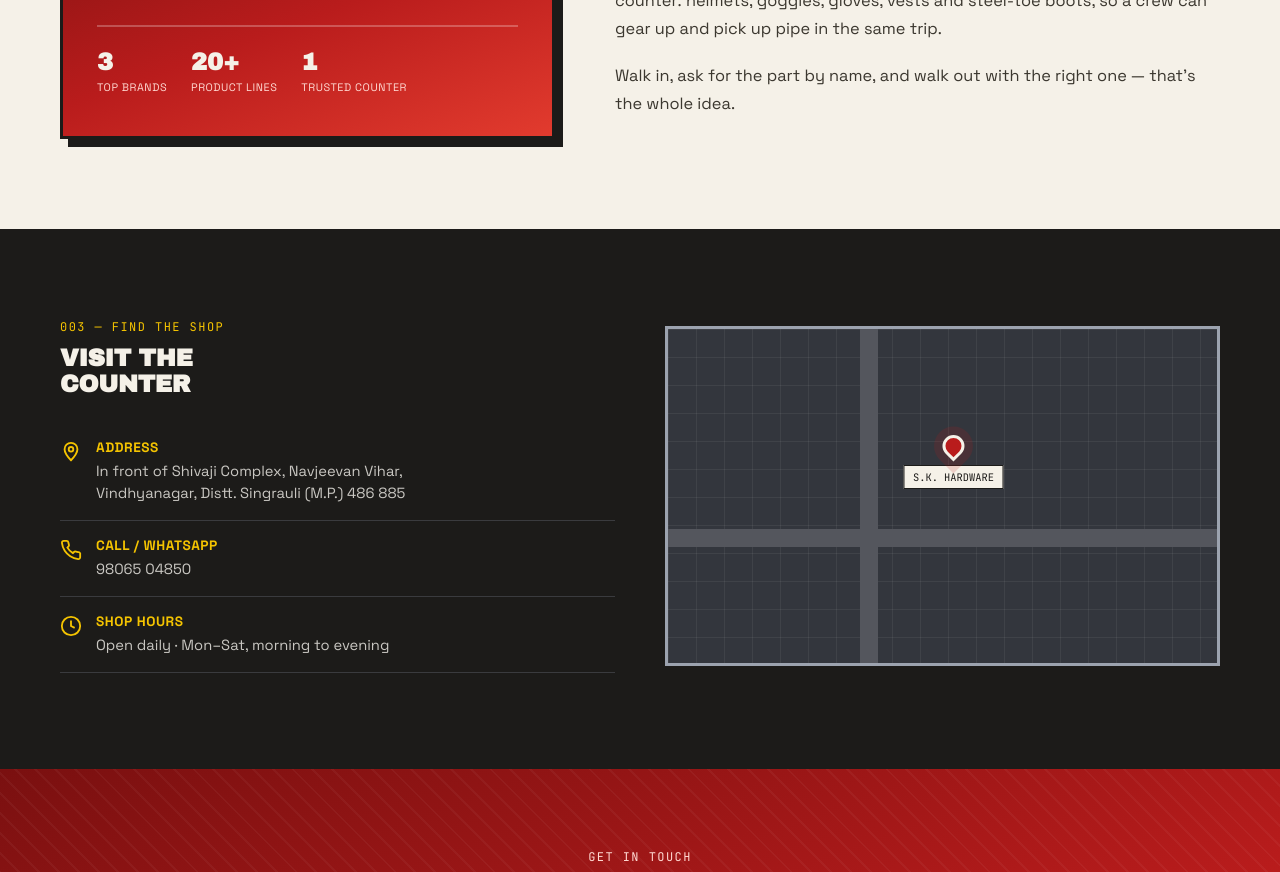
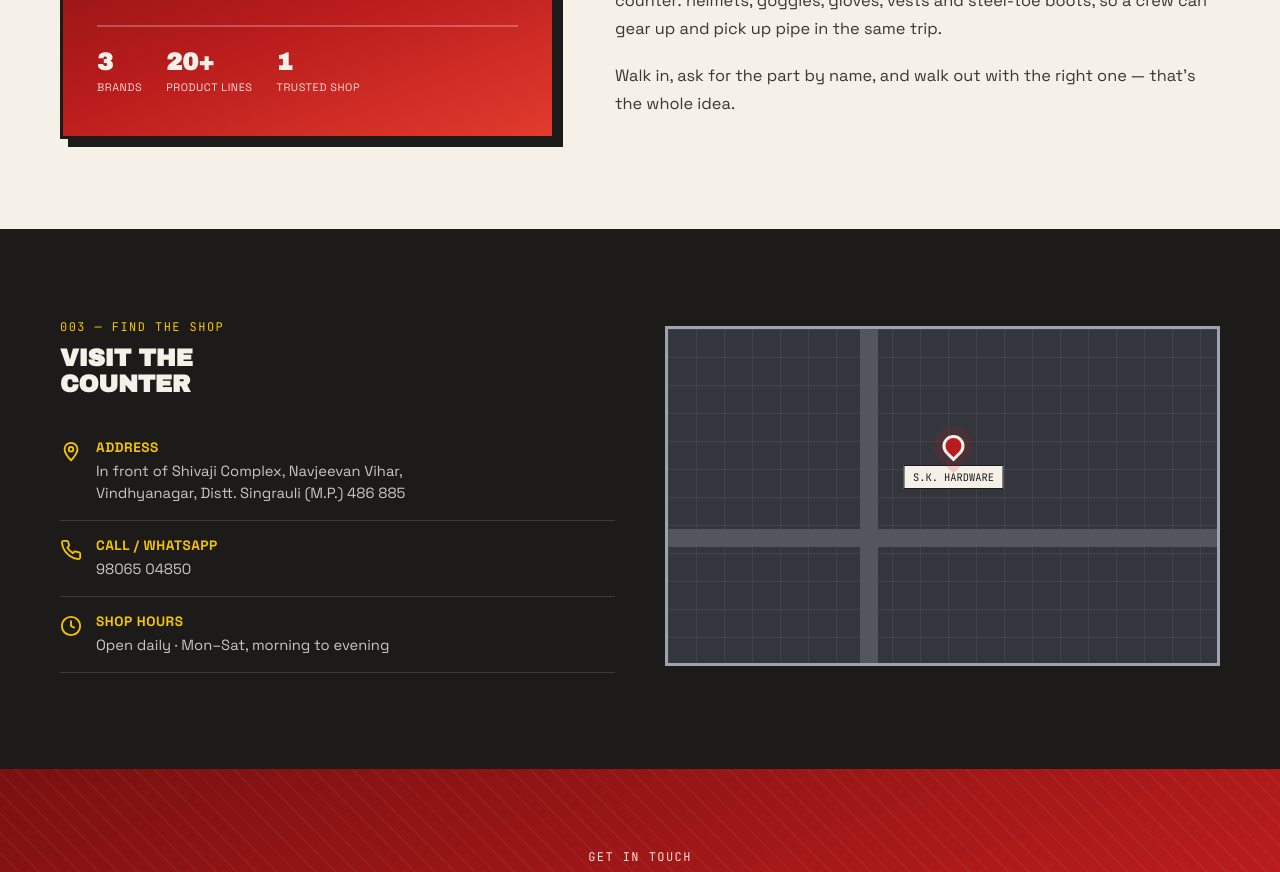
Before and after one commit to webscratch1947/sk-hardware, a plain HTML site: page index.html in a window 1280 px wide. Shown: the part 3321-4193 px from the top of the page. Drawn offline with Linux system fonts and the light colour scheme.

Commit message:
Update index.html

```diff
--- a/index.html
+++ b/index.html
@@ -1511,9 +1511,9 @@
                 <div class="owner">Suresh Kr. Shah</div>
                 <div class="role">PROPRIETOR</div>
                 <div class="story-stats">
-                    <div class="story-stat"><b>3</b><span>Top Brands</span></div>
+                    <div class="story-stat"><b>3</b><span>Brands</span></div>
                     <div class="story-stat"><b>20+</b><span>Product Lines</span></div>
-                    <div class="story-stat"><b>1</b><span>Trusted Counter</span></div>
+                    <div class="story-stat"><b>1</b><span>Trusted Shop</span></div>
                 </div>
             </div>
             <div class="story-text">
```
